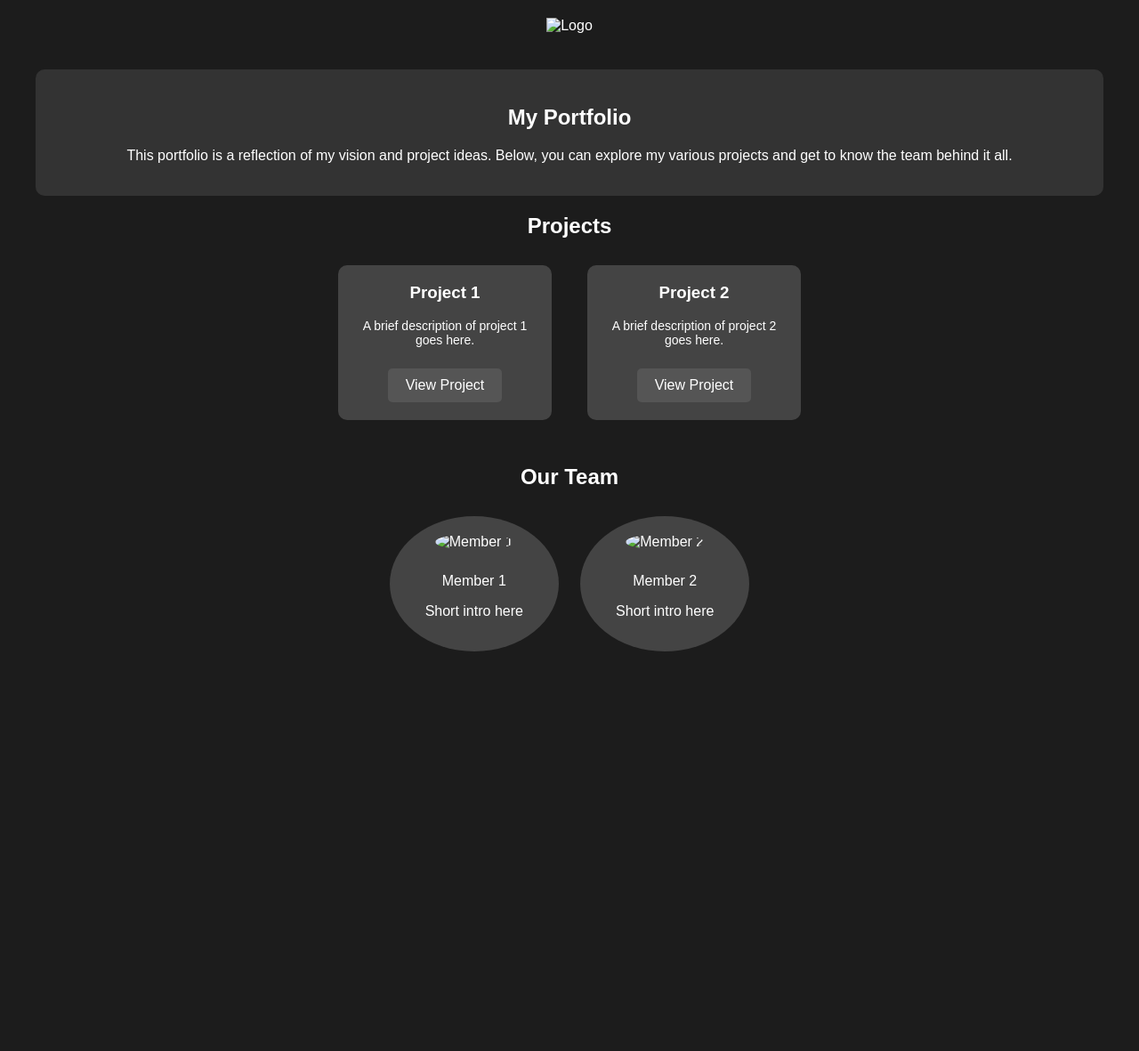
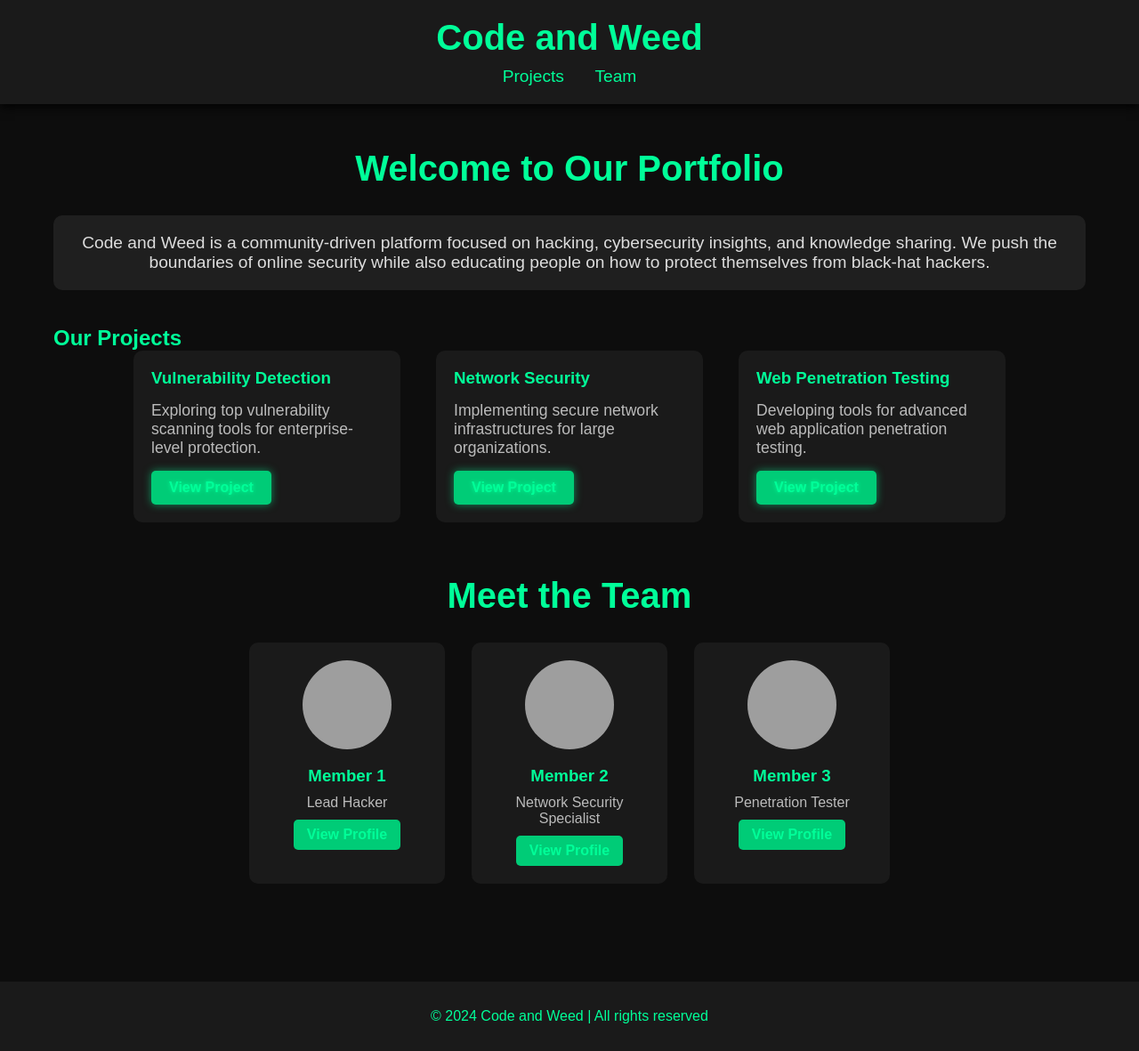
Before and after one commit to 0xcyberveil9n/Portfolio, a plain HTML site: page index.html in a window 1280 px wide. Shown: the whole page at 89% size. Before the commit the page ends 802 px from the top, so only its background shows below. Drawn offline with Linux system fonts and the light colour scheme; grey boxes are pictures that could not be loaded.

Commit message:
Update index.html
I redesign all the website

```diff
--- a/index.html
+++ b/index.html
@@ -1,205 +1,279 @@
 <!DOCTYPE html>
 <html lang="en">
+
 <head>
     <meta charset="UTF-8">
     <meta name="viewport" content="width=device-width, initial-scale=1.0">
-    <title>Portfolio</title>
+    <title>Code and Weed | Hacking Community Portfolio</title>
     <style>
-        body {
+        /* General Styling */
+        * {
             margin: 0;
             padding: 0;
-            font-family: Arial, sans-serif;
-            background-color: #1c1c1c;
-            color: #fff;
-            display: flex;
-            flex-direction: column;
-            align-items: center;
+            box-sizing: border-box;
+            scroll-behavior: smooth;
         }
 
-        /* Container styling */
-        .container {
-            width: 100%;
-            max-width: 1200px;
-            text-align: center;
-            padding: 20px;
+        body {
+            font-family: 'Poppins', sans-serif;
+            background-color: #0d0d0d;
+            color: #00ff99;
+            overflow-x: hidden;
         }
 
-        /* Logo section */
-        .logo {
-            margin-top: 20px;
+        a {
+            color: #00ff99;
+            text-decoration: none;
+            transition: color 0.3s;
         }
 
-        .logo img {
-            width: 150px;
-            height: auto;
+        a:hover {
+            color: #00cc77;
         }
 
-        /* Portfolio description */
+        /* Header */
+        header {
+            padding: 20px;
+            background-color: #1a1a1a;
+            text-align: center;
+            box-shadow: 0 4px 10px rgba(0, 0, 0, 0.8);
+        }
+
+        header h1 {
+            font-size: 2.5em;
+            color: #00ff99;
+            margin-bottom: 10px;
+        }
+
+        nav {
+            margin-top: 10px;
+        }
+
+        nav a {
+            margin: 0 15px;
+            font-size: 1.2em;
+        }
+
+        /* Main Container */
+        .container {
+            max-width: 1200px;
+            margin: 0 auto;
+            padding: 50px 20px;
+        }
+
+        /* Portfolio Section */
+        .portfolio-section {
+            text-align: center;
+        }
+
+        .portfolio-section h2 {
+            font-size: 2.5em;
+            margin-bottom: 30px;
+            color: #00ff99;
+        }
+
         .description {
-            margin: 20px 0;
-            background-color: #333;
+            background-color: #1f1f1f;
             padding: 20px;
             border-radius: 10px;
+            margin-bottom: 40px;
         }
 
-/* Project section */
-.projects-section {
-    margin: 20px 0;
-    text-align: center; /* Center align the section title */
+        .description p {
+            font-size: 1.2em;
+            color: #ddd;
         }
 
-.projects-container {
+        /* Projects Section */
+        .projects {
             display: flex;
-    justify-content: center; /* Centers the project boxes horizontally */
-    flex-wrap: wrap; /* Allows wrapping if there are more boxes */
-    gap: 20px; /* Adds space between project boxes */
+            justify-content: center;
+            flex-wrap: wrap;
+            gap: 40px;
         }
 
         .project-box {
-    background-color: #444;
+            background-color: #1a1a1a;
             padding: 20px;
-    margin: 10px;
-    width: 200px;
             border-radius: 10px;
-    flex-shrink: 0;
+            width: 300px;
+            transition: transform 0.3s, box-shadow 0.3s;
+            position: relative;
+            overflow: hidden;
+        }
+
+        .project-box:hover {
+            transform: translateY(-10px);
+            box-shadow: 0 10px 30px rgba(0, 0, 0, 0.5);
         }
 
         .project-box h3 {
-    margin-top: 0;
+            color: #00ff99;
+            margin-bottom: 15px;
         }
 
         .project-box p {
-    font-size: 14px;
+            font-size: 1.1em;
+            color: #bbb;
+            margin-bottom: 15px;
         }
 
         .project-box a {
+            padding: 10px 20px;
+            background-color: #00cc77;
+            border-radius: 5px;
+            font-weight: bold;
             display: inline-block;
-    margin-top: 10px;
-    padding: 10px 20px;
-    background-color: #555;
-    color: #fff;
-    text-decoration: none;
-    border-radius: 5px;
+            text-shadow: 0 0 5px #00ff99;
+            box-shadow: 0 0 10px rgba(0, 255, 153, 0.5);
         }
 
-.project-box a:hover {
-    background-color: #666;
+        /* Team Section */
+        .team-section {
+            text-align: center;
+            margin-top: 60px;
         }
 
-
-        /* Members section */
-        .members-section {
-            margin: 40px 0;
+        .team-section h2 {
+            font-size: 2.5em;
+            margin-bottom: 30px;
+            color: #00ff99;
         }
 
-        .member-box {
-            display: inline-block;
-            background-color: #444;
-            width: 150px;
-            margin: 10px;
-            padding: 20px;
-            border-radius: 50%;
-            text-align: center;
+        .team {
+            display: flex;
+            justify-content: center;
+            flex-wrap: wrap;
+            gap: 30px;
         }
 
-        .member-box img {
+        .team-member {
+            background-color: #1a1a1a;
+            padding: 20px;
+            border-radius: 10px;
+            width: 220px;
+            text-align: center;
+            transition: transform 0.3s, box-shadow 0.3s;
+        }
+
+        .team-member:hover {
+            transform: translateY(-10px);
+            box-shadow: 0 10px 20px rgba(0, 0, 0, 0.4);
+        }
+
+        .team-member img {
             width: 100px;
             height: 100px;
             border-radius: 50%;
+            margin-bottom: 15px;
+        }
+
+        .team-member h3 {
+            color: #00ff99;
             margin-bottom: 10px;
         }
 
-        /* Responsive Design */
-        @media screen and (max-width: 768px) {
-            .project-box {
-                width: 150px;
+        .team-member p {
+            color: #bbb;
+            font-size: 1em;
         }
 
-            .member-box {
-                width: 120px;
-            }
+        .team-member a {
+            padding: 8px 15px;
+            background-color: #00cc77;
+            border-radius: 5px;
+            font-weight: bold;
+            margin-top: 10px;
+            display: inline-block;
         }
 
-        @media screen and (max-width: 480px) {
-            .project-box {
-                width: 100px;
-                padding: 10px;
-            }
-
-            .member-box {
-                width: 100px;
-                padding: 10px;
-            }
+        /* Footer */
+        footer {
+            background-color: #1a1a1a;
+            padding: 30px;
+            text-align: center;
+            color: #00ff99;
+            margin-top: 60px;
         }
     </style>
 </head>
+
 <body>
-    <!-- Logo Section -->
-    <div class="logo">
-        <img src="logo.png" alt="Logo">
+    <!-- Header -->
+    <header>
+        <h1>Code and Weed</h1>
+        <nav>
+            <a href="#projects">Projects</a>
+            <a href="#team">Team</a>
+        </nav>
+    </header>
+
+    <!-- Main Container -->
+    <div class="container">
+        <!-- Portfolio Description -->
+        <section class="portfolio-section">
+            <h2>Welcome to Our Portfolio</h2>
+            <div class="description">
+                <p>Code and Weed is a community-driven platform focused on hacking, cybersecurity insights, and knowledge sharing. We push the boundaries of online security while also educating people on how to protect themselves from black-hat hackers.</p>
             </div>
-
-    <!-- Portfolio Description -->
-    <div class="container">
-        <div class="description">
-            <h2>My Portfolio</h2>
-            <p>This portfolio is a reflection of my vision and project ideas. Below, you can explore my various projects and get to know the team behind it all.</p>
-        </div>
+        </section>
 
         <!-- Projects Section -->
-        <div class="projects-section">
-            <h2>Projects</h2>
-            <div class="projects-container">
-                <!-- Project 1 -->
+        <section id="projects">
+            <h2>Our Projects</h2>
+            <div class="projects">
                 <div class="project-box">
-                    <h3>Project 1</h3>
-                    <p>A brief description of project 1 goes here.</p>
+                    <h3>Vulnerability Detection</h3>
+                    <p>Exploring top vulnerability scanning tools for enterprise-level protection.</p>
                     <a href="#">View Project</a>
                 </div>
 
-                <!-- Project 2 -->
                 <div class="project-box">
-                    <h3>Project 2</h3>
-                    <p>A brief description of project 2 goes here.</p>
+                    <h3>Network Security</h3>
+                    <p>Implementing secure network infrastructures for large organizations.</p>
                     <a href="#">View Project</a>
                 </div>
 
-                <!-- Add more projects similarly -->
+                <div class="project-box">
+                    <h3>Web Penetration Testing</h3>
+                    <p>Developing tools for advanced web application penetration testing.</p>
+                    <a href="#">View Project</a>
                 </div>
             </div>
+        </section>
 
-        <!-- Members Section -->
-        <div class="members-section">
-            <h2>Our Team</h2>
-            <div class="members-container">
-                <!-- Member 1 -->
-                <div class="member-box">
-                    <img src="member1.jpg" alt="Member 1">
-                    <p>Member 1</p>
-                    <p>Short intro here</p>
+        <!-- Team Section -->
+        <section id="team" class="team-section">
+            <h2>Meet the Team</h2>
+            <div class="team">
+                <div class="team-member">
+                    <img src="https://static.vecteezy.com/system/resources/previews/019/879/186/non_2x/user-icon-on-transparent-background-free-png.png" alt="Member 1">
+                    <h3>Member 1</h3>
+                    <p>Lead Hacker</p>
+                    <a href="#">View Profile</a>
                 </div>
 
-                <!-- Member 2 -->
-                <div class="member-box">
-                    <img src="member2.jpg" alt="Member 2">
-                    <p>Member 2</p>
-                    <p>Short intro here</p>
+                <div class="team-member">
+                    <img src="https://static.vecteezy.com/system/resources/previews/019/879/186/non_2x/user-icon-on-transparent-background-free-png.png" alt="Member 2">
+                    <h3>Member 2</h3>
+                    <p>Network Security Specialist</p>
+                    <a href="#">View Profile</a>
                 </div>
 
-                <!-- Add more members similarly -->
+                <div class="team-member">
+                    <img src="https://static.vecteezy.com/system/resources/previews/019/879/186/non_2x/user-icon-on-transparent-background-free-png.png" alt="Member 3">
+                    <h3>Member 3</h3>
+                    <p>Penetration Tester</p>
+                    <a href="#">View Profile</a>
                 </div>
             </div>
+        </section>
     </div>
 
-    <script>
-        // Optional JS for horizontal scroll for projects if needed
-        document.querySelector('.projects-container').addEventListener('wheel', (e) => {
-            if (e.deltaY > 0) {
-                e.target.scrollBy({ left: 100, behavior: 'smooth' });
-            } else {
-                e.target.scrollBy({ left: -100, behavior: 'smooth' });
-            }
-        });
-    </script>
+    <!-- Footer -->
+    <footer>
+        <p>&copy; 2024 Code and Weed | All rights reserved</p>
+    </footer>
 </body>
+
 </html>
```
Lines whose indentation alone changed are shown as unchanged.
